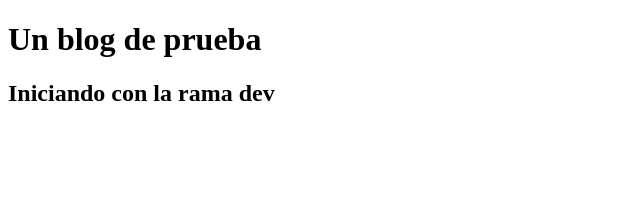
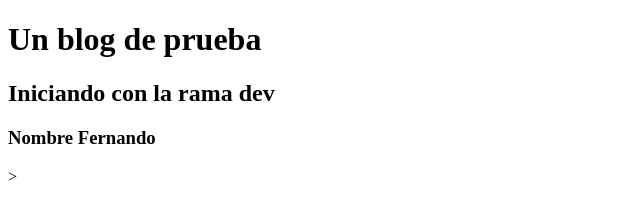
Before and after one commit to alejandrodebian25/juntada, a plain HTML site: page index.html in a window 1280 px wide. Shown: the whole page, without its empty margins (0-640 px from the left). Drawn offline with Linux system fonts and the light colour scheme.

Commit message:
Agrengado nombre al index

```diff
--- a/index.html
+++ b/index.html
@@ -6,5 +6,6 @@
 <body>
 	<h1>Un blog de prueba</h1>
 	<h2>Iniciando con la rama dev</h2>
+	<h3>Nombre Fernando</h3>>
 </body>
 </html>
```
